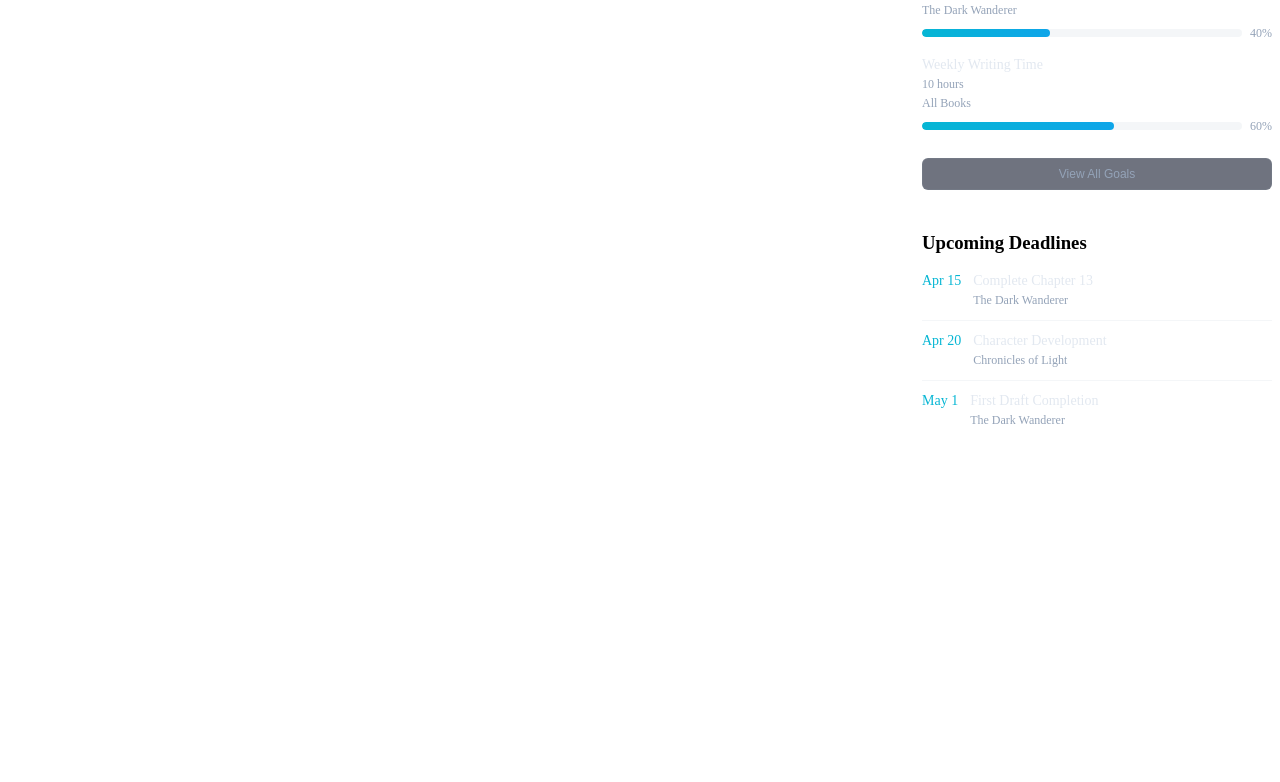
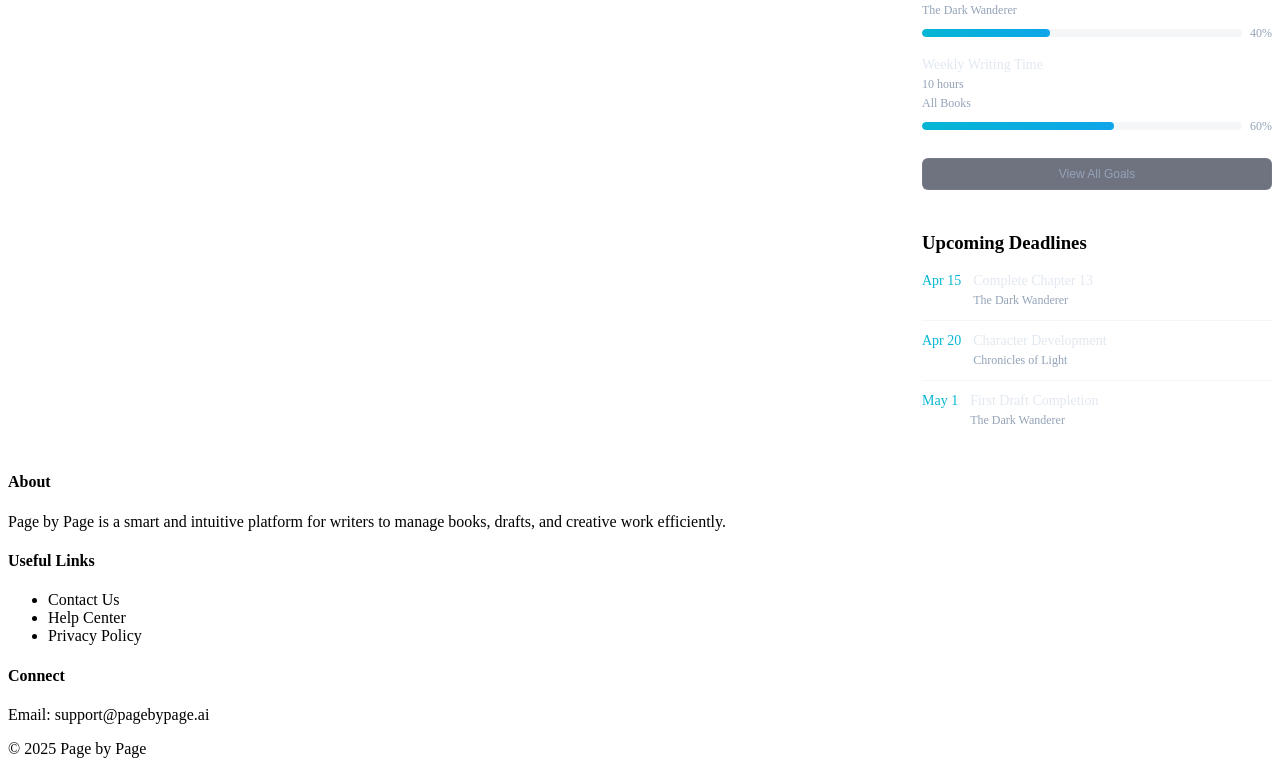
Before and after one commit to Arado3333/PageByPage_Israel_Arad, a Next.js app in the folder client/: page /HomePage in a window 1280 px wide. Shown: the part 747-1529 px from the top of the page. Before the commit the page ends 1183 px from the top, so only its background shows below. Built offline with nearby package versions, Linux system fonts and the light colour scheme.

Commit message:
footer upd

```diff
--- a/client/app/style/Dashboard.css
+++ b/client/app/style/Dashboard.css
@@ -892,11 +892,7 @@ input[type="search"]::placeholder {
   font-size: 1.1rem;
 }
 
-.footer-column p,
-.footer-column li {
-  font-size: 0.95rem;
-  line-height: 1.6;
-}
+
 
 .footer-column ul {
   list-style: none;
--- a/client/src/pages/HomePage.jsx
+++ b/client/src/pages/HomePage.jsx
@@ -268,6 +268,28 @@ function HomePage() {
           </Card>
         </div>
       </div>
+
+      <footer className="dashboard-footer">
+        <div className="footer-columns">
+          <div className="footer-column">
+            <h4>About</h4>
+            <p>Page by Page is a smart and intuitive platform for writers to manage books, drafts, and creative work efficiently.</p>
+          </div>
+          <div className="footer-column">
+            <h4>Useful Links</h4>
+            <ul>
+              <li>Contact Us</li>
+              <li>Help Center</li>
+              <li>Privacy Policy</li>
+            </ul>
+          </div>
+          <div className="footer-column">
+            <h4>Connect</h4>
+            <p>Email: support@pagebypage.ai</p>
+            <p>© 2025 Page by Page</p>
+          </div>
+        </div>
+      </footer>
     </div>
   )
 }
```
Also changed, not shown: client/app/book-editor/page.jsx (+16 -1 lines).
